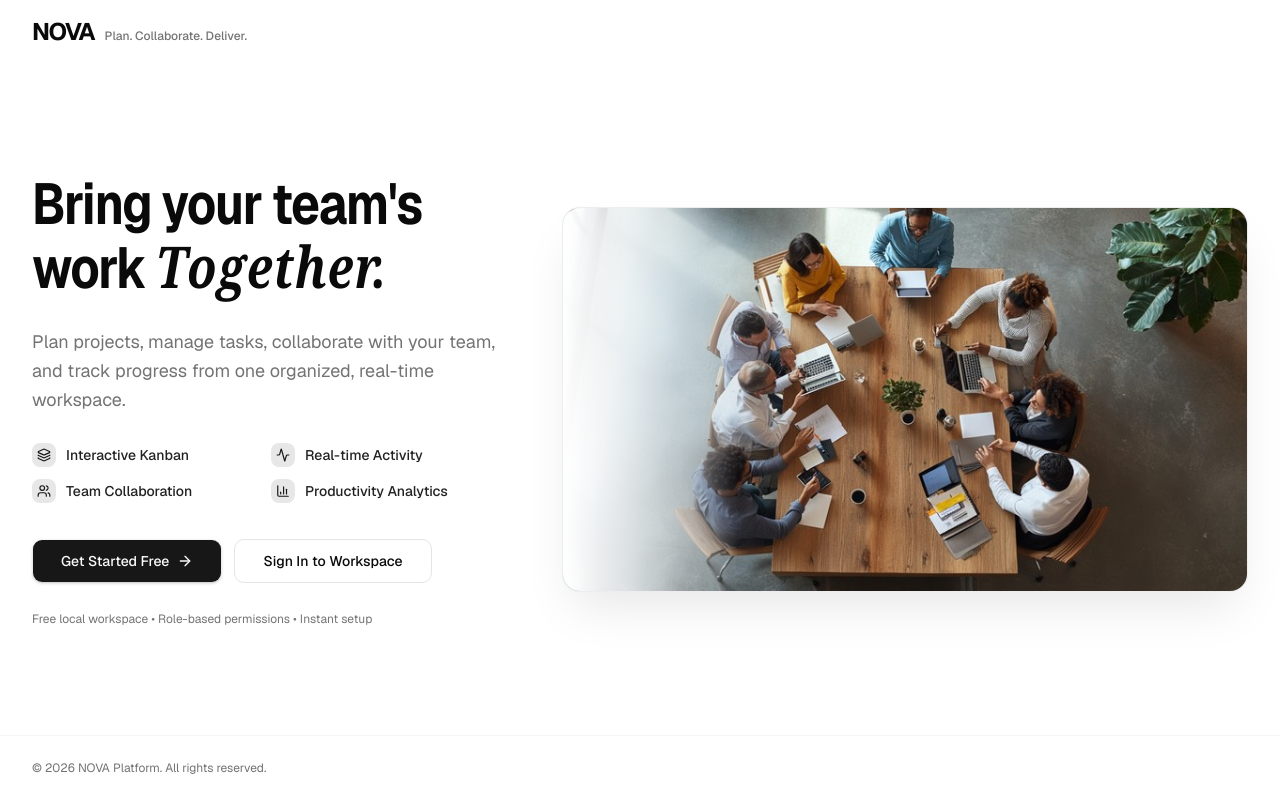
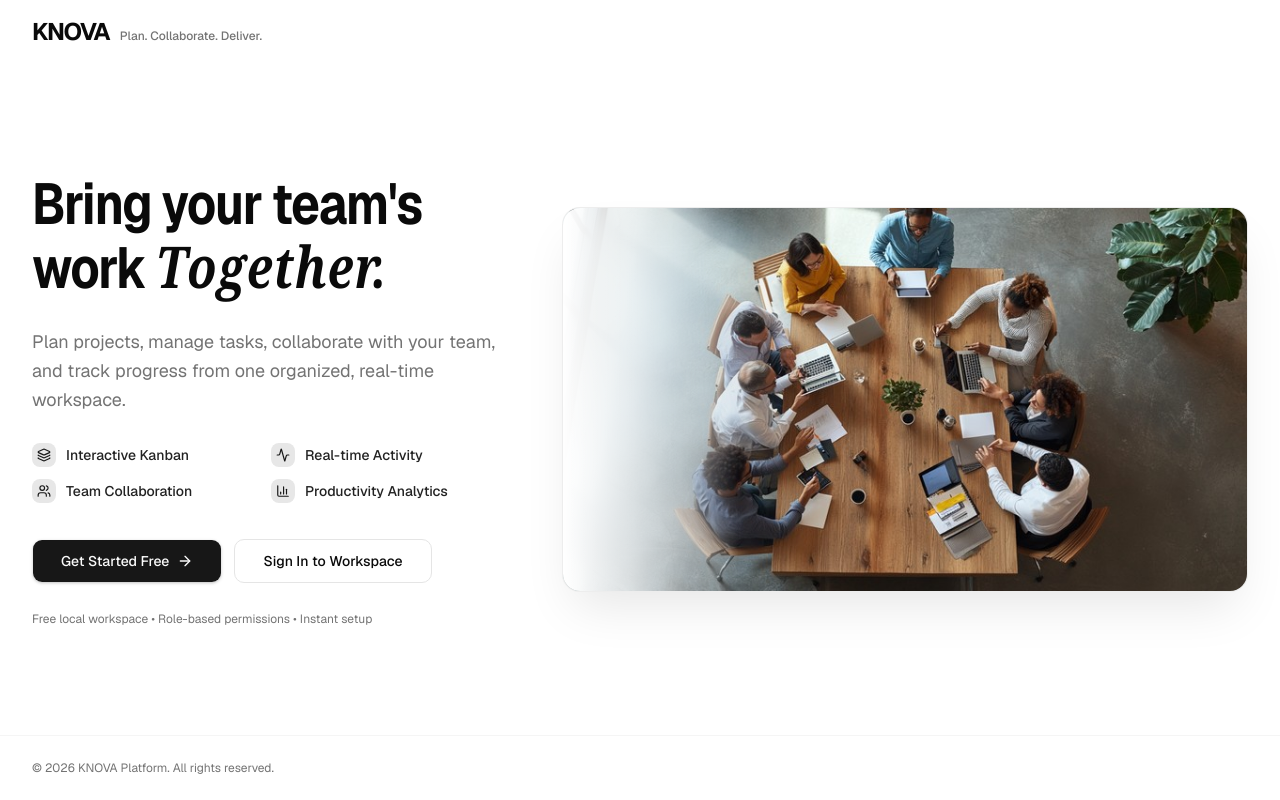
Before and after one commit to Saran-Ravichandran-06/Team_Productivity_Platform, a Next.js app: page / in a window 1280 px wide. Built offline with nearby package versions, Linux system fonts and the light colour scheme.

Commit message:
changed project name

```diff
--- a/package.json
+++ b/package.json
@@ -1,5 +1,5 @@
 {
-  "name": "nova",
+  "name": "knova",
   "version": "0.1.0",
   "private": true,
   "scripts": {
--- a/src/app/dashboard/layout.tsx
+++ b/src/app/dashboard/layout.tsx
@@ -13,7 +13,7 @@ export default async function DashboardLayout({ children }: { children: React.Re
       <header className="border-b px-6 py-4 flex justify-between items-center bg-card sticky top-0 z-40">
         <div className="flex items-center">
           <Link href="/dashboard" className="mr-4">
-            <h1 className="text-2xl font-bold tracking-tighter text-primary">NOVA</h1>
+            <h1 className="text-2xl font-bold tracking-tighter text-primary">KNOVA</h1>
           </Link>
           <MainNav />
         </div>
--- a/src/app/layout.tsx
+++ b/src/app/layout.tsx
@@ -13,8 +13,12 @@ const geistMono = Geist_Mono({
 });
 
 export const metadata: Metadata = {
-  title: "Create Next App",
-  description: "Generated by create next app",
+  title: {
+    default: "KNOVA — Team Productivity Platform",
+    template: "%s | KNOVA",
+  },
+  description:
+    "Plan. Collaborate. Deliver. KNOVA is a modern Team Productivity Platform for organizing projects, managing tasks, and tracking real-time team progress.",
 };
 
 export default function RootLayout({ children }: LayoutProps<"/">) {
--- a/src/app/page.tsx
+++ b/src/app/page.tsx
@@ -12,7 +12,7 @@ export default function Home() {
         <div className="max-w-7xl mx-auto px-4 sm:px-6 lg:px-8 h-16 flex items-center">
           <Link href="/" className="flex items-baseline gap-2.5 group">
             <span className="text-2xl font-bold tracking-tighter text-foreground group-hover:text-primary transition-colors">
-              NOVA
+              KNOVA
             </span>
             <span className="text-xs font-medium text-muted-foreground tracking-normal">
               Plan. Collaborate. Deliver.
@@ -109,7 +109,7 @@ export default function Home() {
                 {/* Complete 16:9 Uncropped Image */}
                 <Image
                   src="/images/landing.jpg"
-                  alt="NOVA team collaborating around conference table"
+                  alt="KNOVA team collaborating around conference table"
                   width={728}
                   height={408}
                   priority
@@ -148,7 +148,7 @@ export default function Home() {
       {/* Footer */}
       <footer className="w-full border-t border-border/40 py-6 text-xs text-muted-foreground bg-background">
         <div className="max-w-7xl mx-auto px-4 sm:px-6 lg:px-8 flex items-center justify-center sm:justify-start">
-          <p>&copy; {new Date().getFullYear()} NOVA Platform. All rights reserved.</p>
+          <p>&copy; {new Date().getFullYear()} KNOVA Platform. All rights reserved.</p>
         </div>
       </footer>
     </div>
--- a/src/components/auth/auth-split-layout.tsx
+++ b/src/components/auth/auth-split-layout.tsx
@@ -24,10 +24,10 @@ export function AuthSplitLayout({
           <Link
             href="/"
             className="group inline-flex flex-col focus-visible:outline-none focus-visible:ring-2 focus-visible:ring-ring rounded-sm"
-            aria-label="NOVA Home"
+            aria-label="KNOVA Home"
           >
             <span className="text-2xl sm:text-3xl font-bold tracking-tighter text-foreground group-hover:text-primary transition-colors">
-              NOVA
+              KNOVA
             </span>
             <span className="text-xs sm:text-sm font-medium text-muted-foreground tracking-normal mt-0.5">
               Plan. Collaborate. Deliver.
@@ -56,7 +56,7 @@ export function AuthSplitLayout({
 
         {/* Footer Area */}
         <footer className="pt-6 sm:pt-8 text-xs text-muted-foreground flex items-center justify-between border-t border-border/40 mt-auto">
-          <span>&copy; {new Date().getFullYear()} NOVA Platform</span>
+          <span>&copy; {new Date().getFullYear()} KNOVA Platform</span>
           <span className="hidden sm:inline">Modern Team Collaboration</span>
         </footer>
       </div>
```
Also changed, not shown: 2 other files (tests, documents, lock files or other folders).
